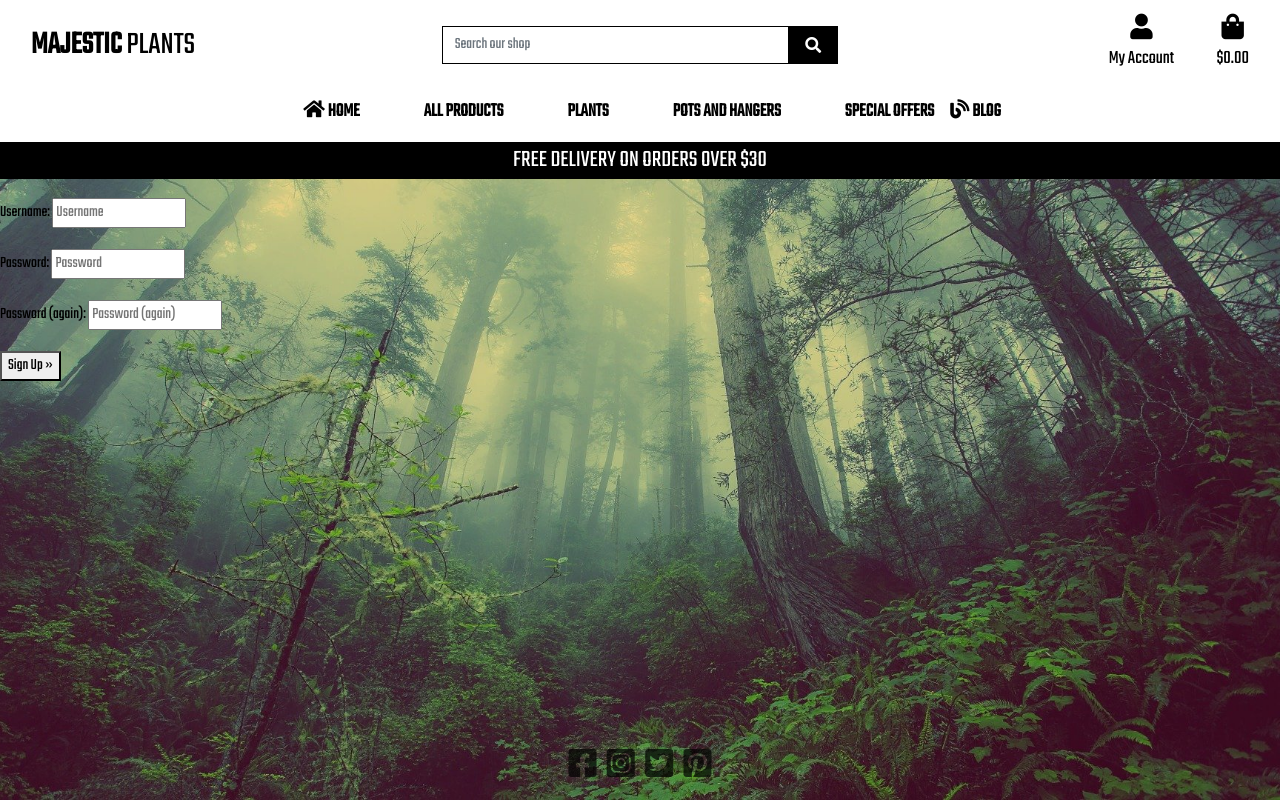
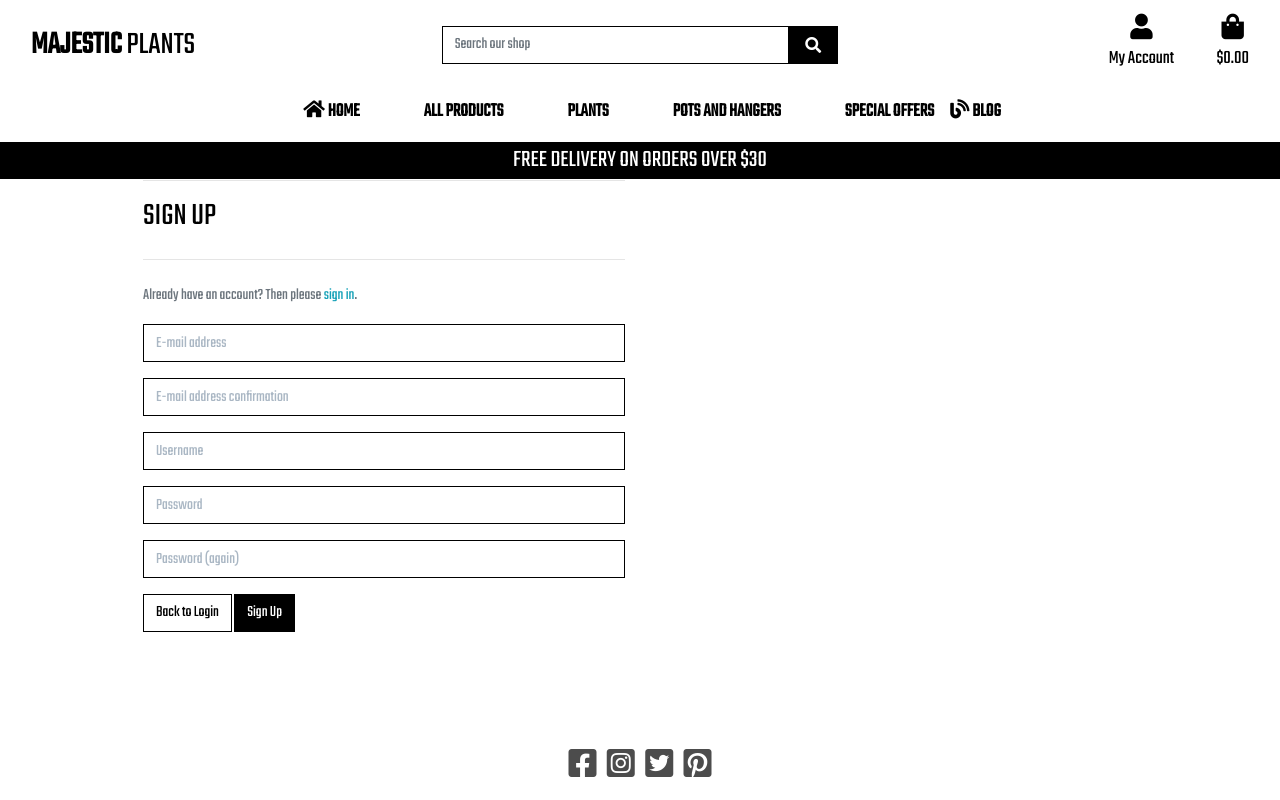
Before and after one commit to Luka-pp/Milestone-Projet-4, a Django app: page /accounts/signup/ in a window 1280 px wide. Run offline with Django 3.2, Linux system fonts and the light colour scheme; some libraries are stand-ins or nearby versions.

Commit message:
updated allauth templates

```diff
--- a/profiles/models.py
+++ b/profiles/models.py
@@ -31,5 +31,5 @@ def create_or_update_user_profile(sender, instance, created, **kwargs):
     """
     if created:
         UserProfile.objects.create(user=instance)
-    # Existing users: just save the profile
+        # Existing users: just save the profile
     instance.userprofile.save()
--- a/static/css/base.css
+++ b/static/css/base.css
@@ -209,3 +209,56 @@ a.category-badge > span.badge:hover{
         height: calc(100vh - 116px);
     }
 }
+
+
+.allauth-form-inner-content p {
+    margin-top: 1.5rem; /* mt-4 */
+    color: #6c757d; /* text-secondary */
+}
+
+.allauth-form-inner-content input {
+    border-color: #000;
+    border-radius: 0;
+}
+
+.allauth-form-inner-content label:not([for='id_remember']) {
+    display: none;
+}
+
+.allauth-form-inner-content input::placeholder {
+    color: #aab7c4;
+}
+
+.allauth-form-inner-content button,
+.allauth-form-inner-content input[type='submit'] {
+	/* btn */
+	display: inline-block;
+    font-weight: 400;
+    color: #fff;
+    text-align: center;
+    vertical-align: middle;
+    -webkit-user-select: none;
+    -moz-user-select: none;
+    -ms-user-select: none;
+    user-select: none;
+    background-color: #000;
+    border: 1px solid #000;
+    padding: .375rem .75rem;
+    font-size: 1rem;
+    line-height: 1.5;
+    border-radius: 0;
+
+    /* standard bootstrap btn transitions */
+    transition: color .15s ease-in-out,background-color .15s ease-in-out,border-color .15s ease-in-out,box-shadow .15s ease-in-out;
+}
+
+.allauth-form-inner-content button:hover,
+.allauth-form-inner-content input[type='submit']:hover {
+	color: #fff;
+    background-color: #222;
+    border-color: #222;
+}
+
+.allauth-form-inner-content a {
+	color: #17a2b8; /* text-info */
+}
--- a/templates/allauth/account/account_inactive.html
+++ b/templates/allauth/account/account_inactive.html
@@ -4,8 +4,10 @@
 
 {% block head_title %}{% trans "Account Inactive" %}{% endblock %}
 
-{% block content %}
-<h1>{% trans "Account Inactive" %}</h1>
+{% block inner_content %}
+<hr>
+<h2 class="logo-font mb-4">{% trans "Account Inactive" %}</h2>
+<hr>
 
 <p>{% trans "This account is inactive." %}</p>
 {% endblock %}
--- a/templates/allauth/account/base.html
+++ b/templates/allauth/account/base.html
@@ -1 +1,15 @@
 {% extends "base.html" %}
+
+{% block content %}
+    <div class="container header-container">
+        <div class="overlay"></div>
+        <div class="row">
+            <div class="col-12 col-md-6">
+                <div class="allauth-form-inner-content">
+                    {% block inner_content %}
+                    {% endblock %}
+                </div>
+            </div>
+        </div>
+    </div>
+{% endblock %}
--- a/templates/allauth/account/email_confirm.html
+++ b/templates/allauth/account/email_confirm.html
@@ -6,8 +6,10 @@
 {% block head_title %}{% trans "Confirm E-mail Address" %}{% endblock %}
 
 
-{% block content %}
-<h1>{% trans "Confirm E-mail Address" %}</h1>
+{% block inner_content %}
+<hr>
+<h2 class="logo-font mb-4">{% trans "Confirm E-mail Address" %}</h2>
+<hr>
 
 {% if confirmation %}
 
--- a/templates/allauth/account/password_reset_done.html
+++ b/templates/allauth/account/password_reset_done.html
@@ -5,8 +5,10 @@
 
 {% block head_title %}{% trans "Password Reset" %}{% endblock %}
 
-{% block content %}
-    <h1>{% trans "Password Reset" %}</h1>
+{% block inner_content %}
+    <hr>
+    <h2 class="logo-font mb-4">{% trans "Password Reset" %}</h2>
+    <hr>
 
     {% if user.is_authenticated %}
     {% include "account/snippets/already_logged_in.html" %}
--- a/templates/allauth/account/password_reset_from_key_done.html
+++ b/templates/allauth/account/password_reset_from_key_done.html
@@ -3,7 +3,9 @@
 {% load i18n %}
 {% block head_title %}{% trans "Change Password" %}{% endblock %}
 
-{% block content %}
-    <h1>{% trans "Change Password" %}</h1>
+{% block inner_content %}
+    <hr>
+    <h2 class="logo-font mb-4">{% trans "Change Password" %}</h2>
+    <hr>
     <p>{% trans 'Your password is now changed.' %}</p>
 {% endblock %}
--- a/templates/allauth/account/signup.html
+++ b/templates/allauth/account/signup.html
@@ -4,18 +4,21 @@
 
 {% block head_title %}{% trans "Signup" %}{% endblock %}
 
-{% block content %}
-<h1>{% trans "Sign Up" %}</h1>
+{% block inner_content %}
+<hr>
+<h2 class="logo-font mb-4">{% trans "Sign Up" %}</h2>
+<hr>
 
 <p>{% blocktrans %}Already have an account? Then please <a href="{{ login_url }}">sign in</a>.{% endblocktrans %}</p>
 
 <form class="signup" id="signup_form" method="post" action="{% url 'account_signup' %}">
   {% csrf_token %}
-  {{ form.as_p }}
+  {{ form|crispy }}
   {% if redirect_field_value %}
   <input type="hidden" name="{{ redirect_field_name }}" value="{{ redirect_field_value }}" />
   {% endif %}
-  <button type="submit">{% trans "Sign Up" %} &raquo;</button>
+  <a class="btn btn-outline-black rounded-0" href="{% url 'account_login' %}">Back to Login</a>
+  <button type="submit">{% trans "Sign Up" %}</button>
 </form>
 
 {% endblock %}
--- a/templates/allauth/account/signup_closed.html
+++ b/templates/allauth/account/signup_closed.html
@@ -4,8 +4,10 @@
 
 {% block head_title %}{% trans "Sign Up Closed" %}{% endblock %}
 
-{% block content %}
-<h1>{% trans "Sign Up Closed" %}</h1>
+{% block inner_content %}
+<hr>
+<h2 class="logo-font mb-4">{% trans "Sign Up Closed" %}</h2>
+<hr>
 
 <p>{% trans "We are sorry, but the sign up is currently closed." %}</p>
 {% endblock %}
--- a/templates/allauth/account/verification_sent.html
+++ b/templates/allauth/account/verification_sent.html
@@ -4,8 +4,10 @@
 
 {% block head_title %}{% trans "Verify Your E-mail Address" %}{% endblock %}
 
-{% block content %}
-    <h1>{% trans "Verify Your E-mail Address" %}</h1>
+{% block inner_content %}
+    <hr>
+    <h2 class="logo-font mb-4">{% trans "Verify Your E-mail Address" %}</h2>
+    <hr>
 
     <p>{% blocktrans %}We have sent an e-mail to you for verification. Follow the link provided to finalize the signup process. Please contact us if you do not receive it within a few minutes.{% endblocktrans %}</p>
 
--- a/templates/allauth/account/verified_email_required.html
+++ b/templates/allauth/account/verified_email_required.html
@@ -4,8 +4,10 @@
 
 {% block head_title %}{% trans "Verify Your E-mail Address" %}{% endblock %}
 
-{% block content %}
-<h1>{% trans "Verify Your E-mail Address" %}</h1>
+{% block inner_content %}
+<hr>
+<h2 class="logo-font mb-4">{% trans "Verify Your E-mail Address" %}</h2>
+<hr>
 
 {% url 'account_email' as email_url %}
 
```
Also changed, not shown: templates/allauth/account/email.html (+5 -3 lines), templates/allauth/account/login.html (+9 -4 lines), templates/allauth/account/logout.html (+5 -3 lines), templates/allauth/account/password_change.html (+6 -3 lines), templates/allauth/account/password_reset.html (+6 -3 lines), templates/allauth/account/password_reset_from_key.html (+6 -3 lines), templates/allauth/account/password_set.html (+5 -3 lines).
